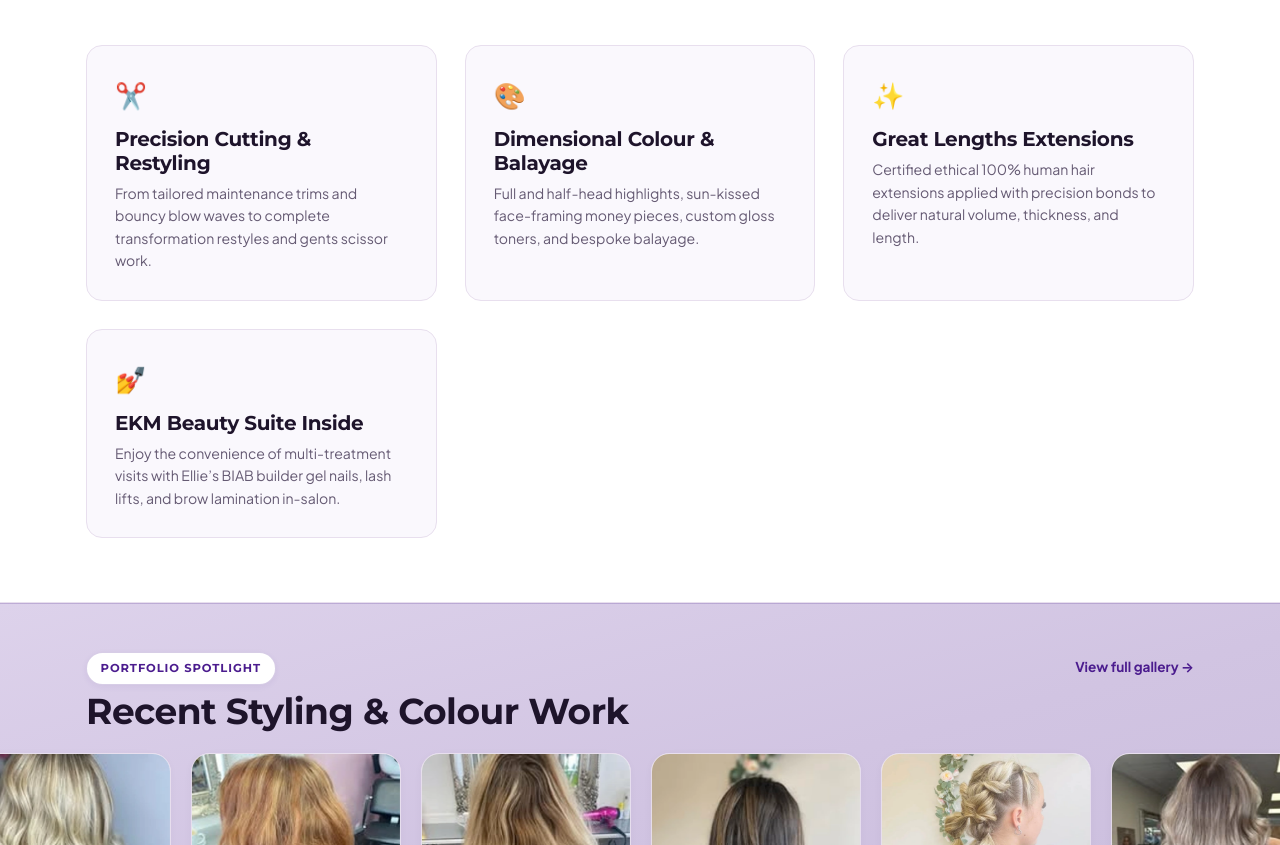
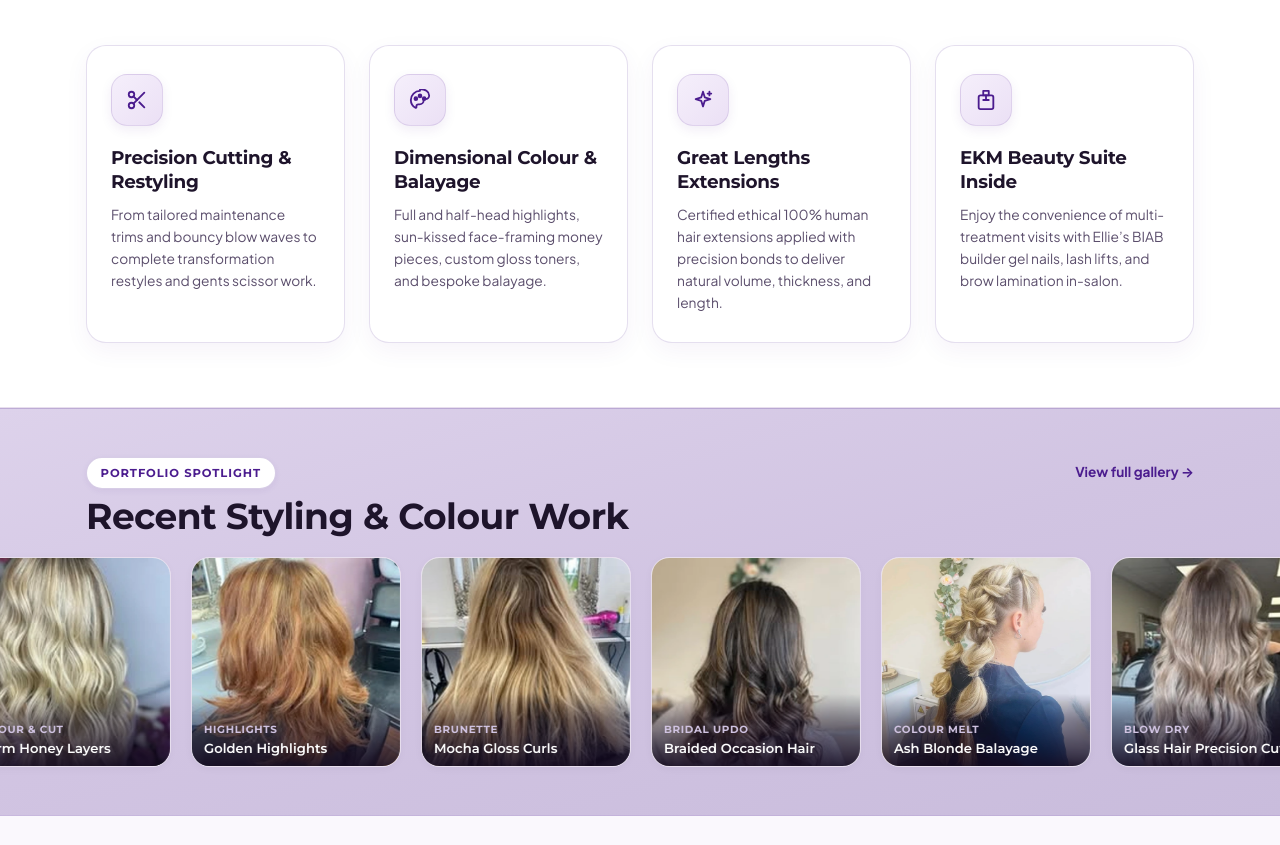
Before and after one commit to MarstersDigital/Halo-Hair-Design, a website: page index.html in a window 1280 px wide. Shown: the part 1095-1940 px from the top of the page. Drawn offline with Linux system fonts and the light colour scheme.

Commit message:
feat(homepage): re-arrange 4 service pillars into balanced 4-column grid (zero empty space) and replace emojis with boutique SVG icons

```diff
--- a/css/style.css
+++ b/css/style.css
@@ -402,6 +402,75 @@ img {
   border: 1px solid rgba(255, 255, 255, 0.8);
 }
 
+/* Salon Pillars Grid (Balanced 4-Column Layout, Zero Orphans) */
+.pillars-grid {
+  display: grid;
+  grid-template-columns: 1fr;
+  gap: 1.5rem;
+}
+
+@media (min-width: 600px) {
+  .pillars-grid {
+    grid-template-columns: repeat(2, 1fr);
+  }
+}
+
+@media (min-width: 992px) {
+  .pillars-grid {
+    grid-template-columns: repeat(4, 1fr);
+  }
+}
+
+.pillar-card {
+  background-color: #FFFFFF;
+  border: 1px solid rgba(75, 28, 142, 0.14);
+  border-radius: 1.25rem;
+  padding: 1.75rem 1.5rem;
+  box-shadow: 0 8px 24px rgba(75, 28, 142, 0.05);
+  display: flex;
+  flex-direction: column;
+  height: 100%;
+  transition: transform var(--transition-normal), box-shadow var(--transition-normal), border-color var(--transition-normal);
+}
+
+.pillar-card:hover {
+  transform: translateY(-4px);
+  box-shadow: 0 16px 36px rgba(75, 28, 142, 0.12);
+  border-color: rgba(75, 28, 142, 0.3);
+}
+
+.pillar-icon-box {
+  width: 3.25rem;
+  height: 3.25rem;
+  border-radius: 1rem;
+  background: linear-gradient(135deg, #F5EFFB 0%, #EBE0F5 100%);
+  color: var(--color-accent);
+  display: inline-flex;
+  align-items: center;
+  justify-content: center;
+  margin-bottom: 1.25rem;
+  border: 1px solid rgba(75, 28, 142, 0.12);
+  box-shadow: 0 4px 12px rgba(75, 28, 142, 0.08);
+  flex-shrink: 0;
+}
+
+.pillar-card h3 {
+  font-family: var(--font-heading);
+  font-size: 1.15rem;
+  font-weight: 700;
+  color: #1E142B;
+  margin-bottom: 0.65rem;
+  line-height: 1.3;
+}
+
+.pillar-card p {
+  font-size: 0.86rem;
+  color: #5B4E6C;
+  line-height: 1.6;
+  margin: 0;
+  flex-grow: 1;
+}
+
 /* Continuous Marquee Banner (Right to Left) */
 @keyframes marqueeLeft {
   0% { transform: translate3d(0, 0, 0); }
--- a/index.html
+++ b/index.html
@@ -242,35 +242,67 @@
           <p style="color: var(--color-text-secondary); font-size: 0.95rem;">Every appointment begins with a personal consultation to match your hair type, maintenance routine, and lifestyle.</p>
         </div>
 
-        <div style="display: grid; grid-template-columns: repeat(auto-fit, minmax(260px, 1fr)); gap: 1.75rem;">
-          <div style="background: var(--color-canvas); padding: 1.75rem; border-radius: 1rem; border: 1px solid var(--color-border);">
-            <div style="color: var(--color-accent); font-size: 1.6rem; margin-bottom: 0.75rem;">✂️</div>
-            <h3 style="font-size: 1.25rem; margin-bottom: 0.4rem;">Precision Cutting &amp; Restyling</h3>
-            <p style="font-size: 0.88rem; color: var(--color-text-secondary); line-height: 1.6;">
+        <div class="pillars-grid">
+          <!-- Pillar 1: Cutting -->
+          <div class="pillar-card">
+            <div class="pillar-icon-box" aria-hidden="true">
+              <svg width="22" height="22" viewBox="0 0 24 24" fill="none" stroke="currentColor" stroke-width="2" stroke-linecap="round" stroke-linejoin="round">
+                <circle cx="6" cy="6" r="3"></circle>
+                <circle cx="6" cy="18" r="3"></circle>
+                <line x1="20" y1="4" x2="8.12" y2="15.88"></line>
+                <line x1="14.47" y1="14.48" x2="20" y2="20"></line>
+                <line x1="8.12" y1="8.12" x2="12" y2="12"></line>
+              </svg>
+            </div>
+            <h3>Precision Cutting &amp; Restyling</h3>
+            <p>
               From tailored maintenance trims and bouncy blow waves to complete transformation restyles and gents scissor work.
             </p>
           </div>
 
-          <div style="background: var(--color-canvas); padding: 1.75rem; border-radius: 1rem; border: 1px solid var(--color-border);">
-            <div style="color: var(--color-accent); font-size: 1.6rem; margin-bottom: 0.75rem;">🎨</div>
-            <h3 style="font-size: 1.25rem; margin-bottom: 0.4rem;">Dimensional Colour &amp; Balayage</h3>
-            <p style="font-size: 0.88rem; color: var(--color-text-secondary); line-height: 1.6;">
+          <!-- Pillar 2: Colour -->
+          <div class="pillar-card">
+            <div class="pillar-icon-box" aria-hidden="true">
+              <svg width="22" height="22" viewBox="0 0 24 24" fill="none" stroke="currentColor" stroke-width="2" stroke-linecap="round" stroke-linejoin="round">
+                <path d="M12 2C6.5 2 2 6.5 2 12c0 3.6 2 6.8 5 8.5.5.3 1.1-.1 1.1-.7v-1.1c0-1.1.9-2 2-2h1.4c2.5 0 4.5-2 4.5-4.5 0-.6.5-1.2 1.2-1.2h.8c2.2 0 4-1.8 4-4 0-4-4.5-7-10-7z"></path>
+                <circle cx="7.5" cy="10.5" r="1.5" fill="currentColor"></circle>
+                <circle cx="12" cy="7.5" r="1.5" fill="currentColor"></circle>
+                <circle cx="16.5" cy="10.5" r="1.5" fill="currentColor"></circle>
+              </svg>
+            </div>
+            <h3>Dimensional Colour &amp; Balayage</h3>
+            <p>
               Full and half-head highlights, sun-kissed face-framing money pieces, custom gloss toners, and bespoke balayage.
             </p>
           </div>
 
-          <div style="background: var(--color-canvas); padding: 1.75rem; border-radius: 1rem; border: 1px solid var(--color-border);">
-            <div style="color: var(--color-accent); font-size: 1.6rem; margin-bottom: 0.75rem;">✨</div>
-            <h3 style="font-size: 1.25rem; margin-bottom: 0.4rem;">Great Lengths Extensions</h3>
-            <p style="font-size: 0.88rem; color: var(--color-text-secondary); line-height: 1.6;">
+          <!-- Pillar 3: Extensions -->
+          <div class="pillar-card">
+            <div class="pillar-icon-box" aria-hidden="true">
+              <svg width="22" height="22" viewBox="0 0 24 24" fill="none" stroke="currentColor" stroke-width="2" stroke-linecap="round" stroke-linejoin="round">
+                <path d="m12 3-1.9 6.1L4 11l6.1 1.9L12 19l1.9-6.1L20 11l-6.1-1.9L12 3z"></path>
+                <path d="M19 3v4"></path>
+                <path d="M21 5h-4"></path>
+              </svg>
+            </div>
+            <h3>Great Lengths Extensions</h3>
+            <p>
               Certified ethical 100% human hair extensions applied with precision bonds to deliver natural volume, thickness, and length.
             </p>
           </div>
 
-          <div style="background: var(--color-canvas); padding: 1.75rem; border-radius: 1rem; border: 1px solid var(--color-border);">
-            <div style="color: var(--color-accent); font-size: 1.6rem; margin-bottom: 0.75rem;">💅</div>
-            <h3 style="font-size: 1.25rem; margin-bottom: 0.4rem;">EKM Beauty Suite Inside</h3>
-            <p style="font-size: 0.88rem; color: var(--color-text-secondary); line-height: 1.6;">
+          <!-- Pillar 4: EKM Beauty -->
+          <div class="pillar-card">
+            <div class="pillar-icon-box" aria-hidden="true">
+              <svg width="22" height="22" viewBox="0 0 24 24" fill="none" stroke="currentColor" stroke-width="2" stroke-linecap="round" stroke-linejoin="round">
+                <path d="M9 2h6v5H9z"></path>
+                <path d="M6 7h12a2 2 0 0 1 2 2v11a2 2 0 0 1-2 2H6a2 2 0 0 1-2-2V9a2 2 0 0 1 2-2z"></path>
+                <line x1="9" y1="12" x2="15" y2="12"></line>
+                <line x1="12" y1="7" x2="12" y2="12"></line>
+              </svg>
+            </div>
+            <h3>EKM Beauty Suite Inside</h3>
+            <p>
               Enjoy the convenience of multi-treatment visits with Ellie’s BIAB builder gel nails, lash lifts, and brow lamination in-salon.
             </p>
           </div>
```
Also changed, not shown: scripts/build-spec-site.mjs (+49 -17 lines).
